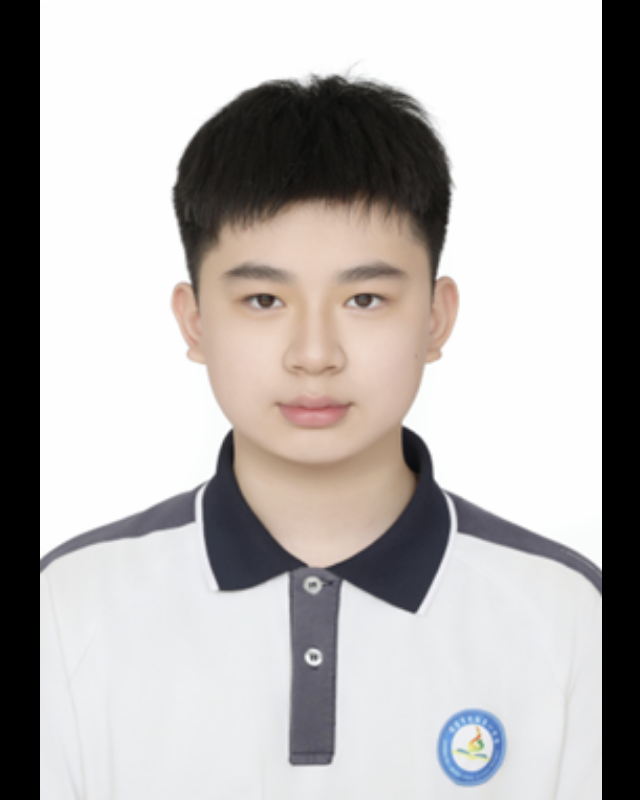
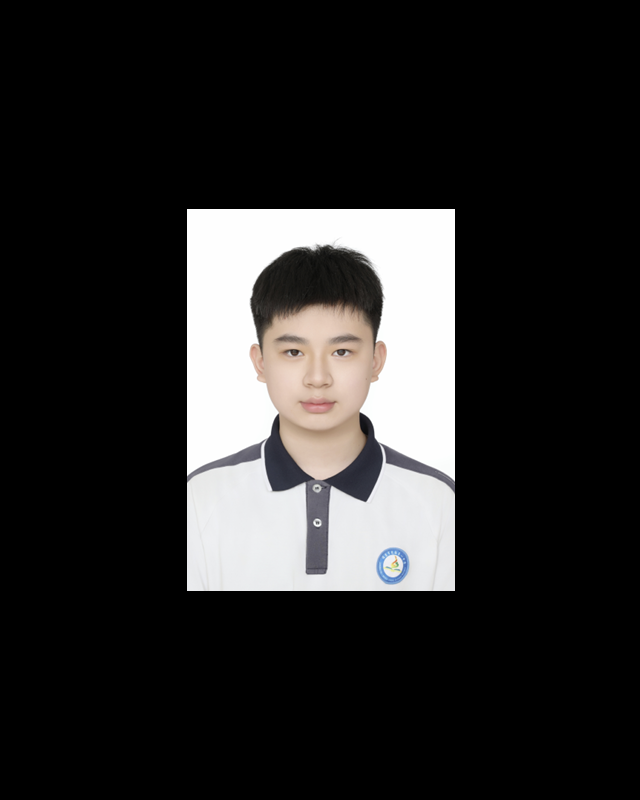
Before and after one commit to smallksh/gaypeng, a plain HTML site: page index.html in a window 1280 px wide. Shown: the whole page, without its empty margins (319-959 px from the left). Drawn offline with Linux system fonts and the light colour scheme.

Commit message:
Update index.html

```diff
--- a/index.html
+++ b/index.html
@@ -1,14 +1,33 @@
 <!DOCTYPE html>
 <html>
 <head>
-    <title>GayPeng</title>
+    <title>少鹏是gay，少gay是鹏</title>
     <style>
-        *{margin:0;padding:0;}
-        body{background:#000;}
-        img{width:100vw;height:100vh;object-fit:contain;display:block;}
+        * { margin: 0; padding: 0; }
+        body {
+            background: #000;
+            display: flex;
+            justify-content: center;
+            align-items: center;
+            min-height: 100vh;
+            overflow: hidden;
+        }
+        img {
+            max-width: 100vw;
+            max-height: 100vh;
+            object-fit: contain;
+        }
     </style>
 </head>
 <body>
     <img src="peng.jpg">
+    <script>
+
+        alert("你被gay鹏盯上了！");
+        setTimeout(() => alert("小心！gay鹏正在看你！"), 1000);
+        setTimeout(() => alert("别跑！gay鹏喜欢你！"), 2000);
+
+        document.oncontextmenu = () => false;
+    </script>
 </body>
 </html>
```
